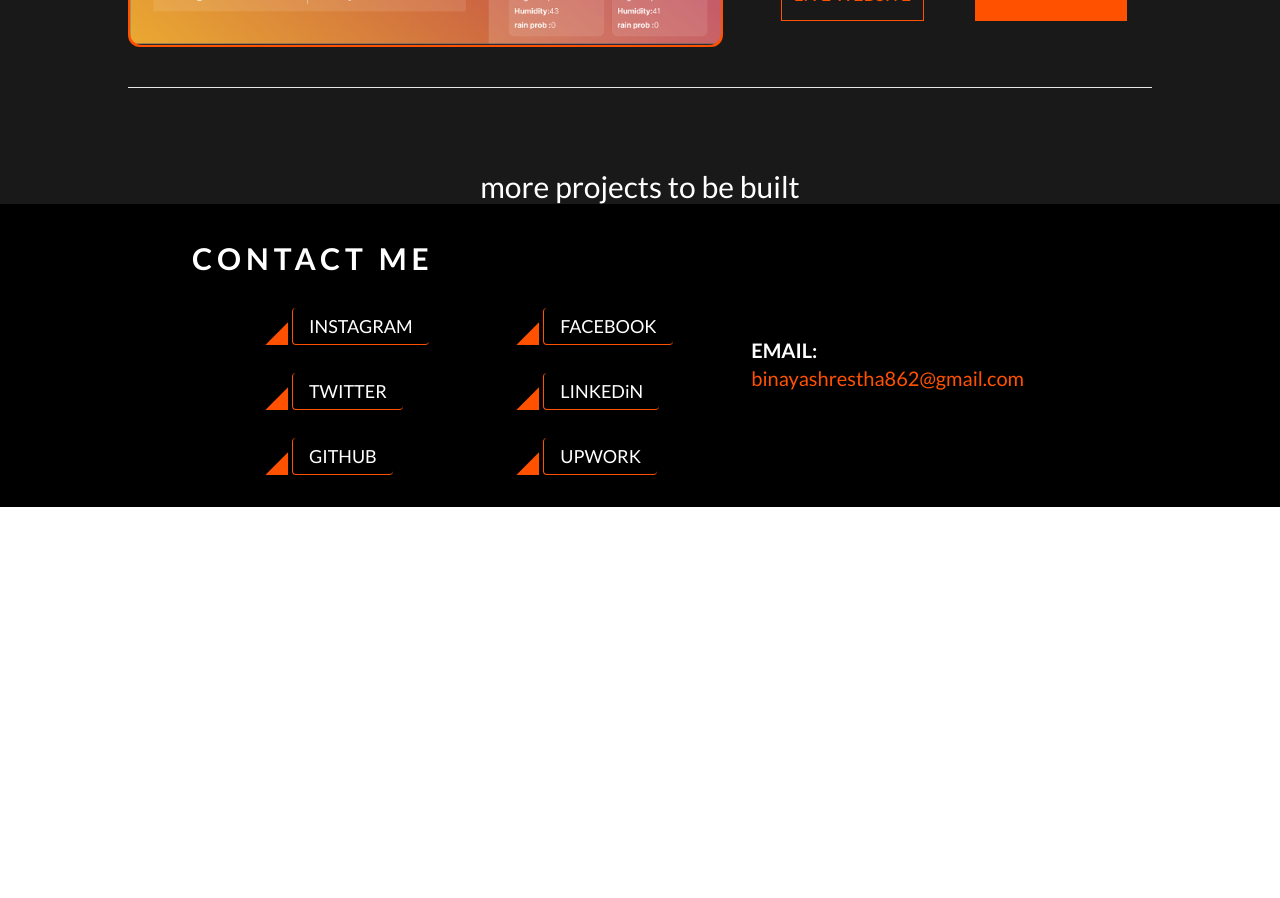
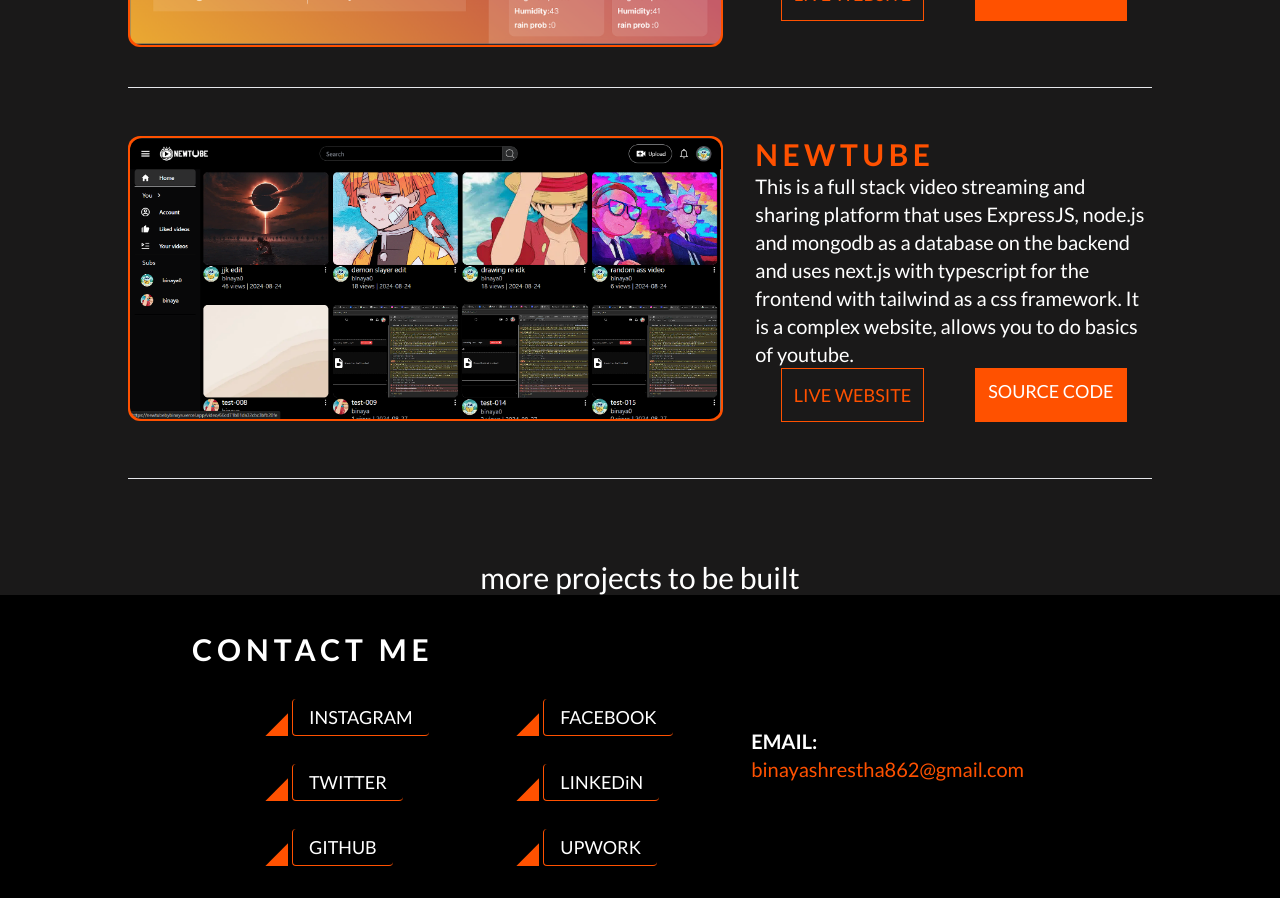
Before and after one commit to BinayaShrestha556/portfolio, a React (Vite) app: page / in a window 1280 px wide. Shown: the part 3780-4678 px from the top of the page. Before the commit the page ends 4287 px from the top, so only its background shows below. Built offline with nearby package versions, Linux system fonts and the light colour scheme.

Commit message:
added project

```diff
--- a/src/components/Projects.tsx
+++ b/src/components/Projects.tsx
@@ -1,11 +1,13 @@
-import { useContext } from 'react';
+import { useContext, useState } from 'react';
 
 import projectPic2 from '../assets/Screenshot 2024-01-17 192610.png'
+import projetPic3 from '../assets/Screenshot 2024-08-27 143103.png'
 import AnimationComponent2 from './AnimateCompontent2';
 import weatherapp from '../assets/weatherApp.png'
 import { HoverContext } from '../context/everything';
 export default function Projects() {
   const {setCursorSize,ref2}=useContext(HoverContext)
+  const [button,setButton]=useState(false)
   return (
    <div ref={ref2} className="w-full m-auto mt-20">
     <p className="w-full md:w-[90%] lg:w-[80%] xl:w-[70%] xxl:w-[60%]  m-auto px-4 tracking-[6.4px] text-xl">PROJECTS</p>
@@ -59,6 +61,35 @@ export default function Projects() {
       </div>
 
     </div>
+    <div className="flex md:w-[92%] flex-col xl:flex-row lg:w-[80%]  m-auto gap-8 w-full mt-8 lg:border-b pb-10 ">
+      <div className="w-[98%] xl:w-[60%] xxl:w-[68%]  self-center bg-[rgb(255,81,0)] rounded-xl p-0.5">
+        <img src={projetPic3} className='rounded-xl object-cover' alt="" />
+      </div>
+
+      <div  onMouseEnter={()=>setCursorSize(0)} onMouseLeave={()=>setCursorSize(20)} className="w-[90%] self-center xl:self-auto  border-b xl:border-none   xl:w-[40%] py-4  ">
+        <AnimationComponent2 height='h-full' component={<div className='flex flex-col gap-4 xl:gap-0 justify-around h-full'>
+          <p className="text-2xl md:text-3xl xxl:text-4xl font-bold text-[rgb(255,81,0)] tracking-[4.5px] my-0 ">
+            NEWTUBE
+          </p>
+          <p className='test-lg md:text-xl '>
+            This is a full stack video streaming and sharing platform that uses ExpressJS, node.js and mongodb as a database  on the backend and uses next.js with typescript for the frontend with tailwind as a css framework. It is a complex website, allows you to do basics of youtube.
+          </p>
+          <div className='w-full flex justify-around'>
+          <a href='https://newtubebybinaya.vercel.app' className=" text-red hover:before:bg-redborder-[rgb(255,81,0)]  relative overflow-hidden border border-[rgb(255,81,0)] text-[rgb(255,81,0)]  transition-all before:absolute before:bottom-0 before:left-0 before:top-0 before:z-0 before:h-full before:w-0 before:bg-[rgb(255,81,0)] before:transition-all before:duration-200 hover:text-white hover:shadow-[rgb(255,81,0)] hover:before:left-0 hover:before:w-full"><p className="relative py-3 md:px-16 xl:px-3   px-6 z-10 text-sm md:text-lg">LIVE WEBSITE</p></a>
+          <div onClick={()=>setButton((current)=>!current)} className=" text-white hover:before:bg-redborder-[rgb(255,81,0)] relative  overflow-hidden border border-[rgb(255,81,0)] bg-[rgb(255,81,0)]   transition-all before:absolute before:bottom-0 before:left-0 before:top-0 before:z-0 before:h-full before:w-0 before:bg-[#1A1919] before:transition-all before:duration-200 hover:text-[rgb(255,81,0)] hover:shadow-[rgb(255,81,0)] hover:before:left-0 hover:before:w-full"><p className="relative py-2  md:px-16 xl:px-3  px-6 z-10 text-sm md:text-lg">SOURCE CODE</p></div>
+          {/* <a href='https://github.com/BinayaShrestha556/newtube_frontend' className=" text-white hover:before:bg-redborder-[rgb(255,81,0)] relative  overflow-hidden border border-[rgb(255,81,0)] bg-[rgb(255,81,0)]   transition-all before:absolute before:bottom-0 before:left-0 before:top-0 before:z-0 before:h-full before:w-0 before:bg-[#1A1919] before:transition-all before:duration-200 hover:text-[rgb(255,81,0)] hover:shadow-[rgb(255,81,0)] hover:before:left-0 hover:before:w-full"><p className="relative py-2  md:px-16 xl:px-3  px-6 z-10 text-sm md:text-lg">SOURCE CODE</p></a> */}
+
+          </div>
+  {button&&<div className='w-full flex justify-around mt-4'>
+    <a href='https://github.com/BinayaShrestha556/newtube_frontend' className=" text-red hover:before:bg-redborder-[rgb(255,81,0)]  relative overflow-hidden border border-[rgb(255,81,0)] text-[rgb(255,81,0)]  transition-all before:absolute before:bottom-0 before:left-0 before:top-0 before:z-0 before:h-full before:w-0 before:bg-[rgb(255,81,0)] before:transition-all before:duration-200 rounded-xl hover:text-white hover:shadow-[rgb(255,81,0)] hover:before:left-0 hover:before:w-full"><p className="relative py-3 md:px-16 xl:px-3   px-6 z-10 text-sm md:text-lg">frontend</p></a>
+    <a href='https://github.com/BinayaShrestha556/newtube_backend' className=" text-red hover:before:bg-redborder-[rgb(255,81,0)]  relative overflow-hidden border border-[rgb(255,81,0)] text-[rgb(255,81,0)]  transition-all before:absolute before:bottom-0 before:left-0 before:top-0 before:z-0 before:h-full before:w-0 before:bg-[rgb(255,81,0)] before:transition-all before:duration-200 rounded-xl hover:text-white hover:shadow-[rgb(255,81,0)] hover:before:left-0 hover:before:w-full"><p className="relative py-3 md:px-16 xl:px-3   px-6 z-10 text-sm md:text-lg">backend</p></a>
+    </div>}
+
+        </div>} width='w-full'/>
+
+      </div>
+
+    </div>
     <div className="mt-20 m-auto w-fit">
       <h1 className='text-3xl '>more projects to be built</h1>
     </div>
```
Also changed, not shown: src/assets/Screenshot 2024-08-27 143103.png (added).
